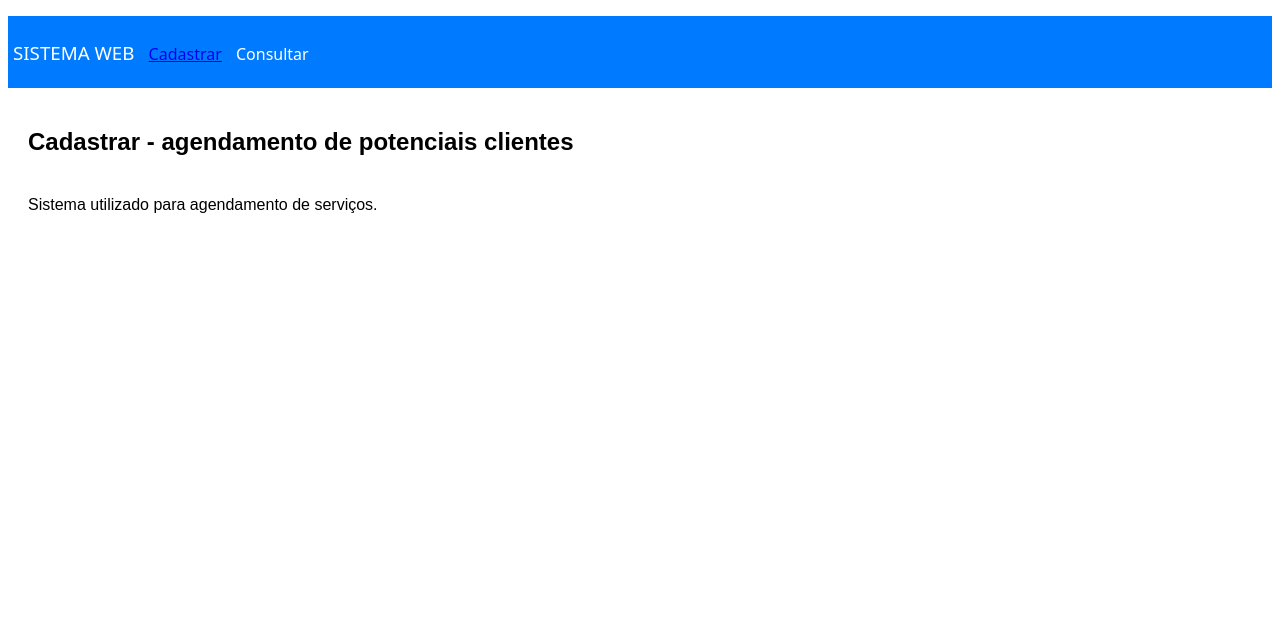
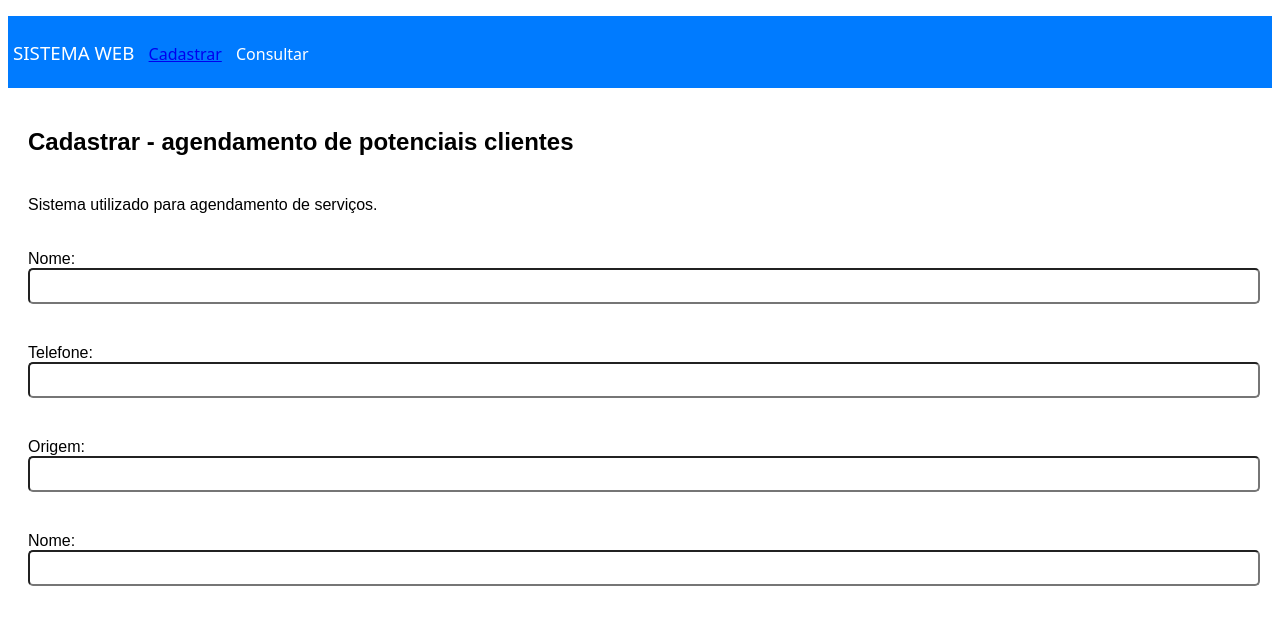
Before and after one commit to jennifer-cristine12/tarefa-1, a plain HTML site: page index.html in a window 1280 px wide. Drawn offline with nearby package versions, Linux system fonts and the light colour scheme.

Commit message:
Add files via upload

```diff
--- a/index.html
+++ b/index.html
@@ -25,7 +25,22 @@
       <h2>Cadastrar - agendamento de potenciais clientes</h2>
       <h3>Sistema utilizado para agendamento de serviços.</h3>
 
-
+      <div class="mb-3">
+        <label for="exampleFormControlInput1" class="form-label">Nome:<br></label>
+        <input type="name" class="form-control" id="exampleFormControlInput1" >
+      </div>
+      <div class="mb-3">
+        <label for="exampleFormControlInput1" class="form-label">Telefone:<br></label>
+        <input type="name" class="form-control" id="exampleFormControlInput1" >
+      </div>
+      <div class="mb-3">
+        <label for="exampleFormControlInput1" class="form-label">Origem:<br></label>
+        <input type="name" class="form-control" id="exampleFormControlInput1" >
+      </div>
+      <div class="mb-3">
+        <label for="exampleFormControlInput1" class="form-label">Nome:<br></label>
+        <input type="name" class="form-control" id="exampleFormControlInput1" >
+      </div>
 
 <script src="https://cdn.jsdelivr.net/npm/bootstrap@5.3.0-alpha1/dist/js/bootstrap.min.js" integrity="sha384-mQ93GR66B00ZXjt0YO5KlohRA5SY2XofN4zfuZxLkoj1gXtW8ANNCe9d5Y3eG5eD" crossorigin="anonymous"></script>
 </body>
--- a/style.css
+++ b/style.css
@@ -1,4 +1,7 @@
 
+body{
+    font-family: Arial, Helvetica, sans-serif;
+}
 nav{
     background-color: rgb(0, 123, 255);
     color: white;
@@ -16,7 +19,6 @@ h1{
 h2{
     font-weight: bold;
     padding: 20px;
-    font-family: Arial, Helvetica, sans-serif;
 }
 h3{
     font-weight: lighter;
@@ -31,3 +33,13 @@ h3{
     padding: 5px;
 
     }
+
+.mb-3{
+     padding: 20px;
+    }
+
+    input{
+     width: 100%;
+     border-radius: 5px;
+     height: 30px;
+    }
```
